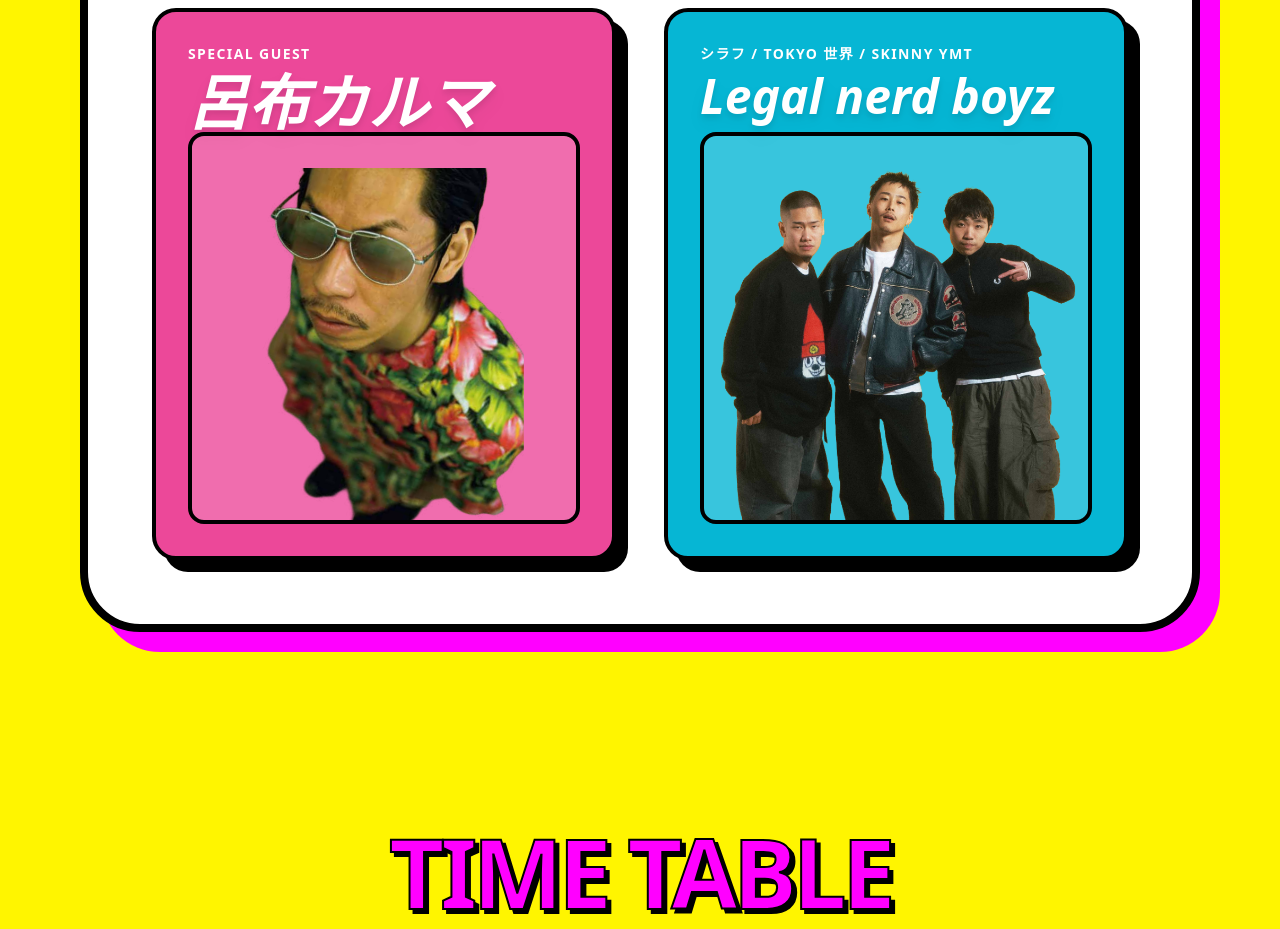
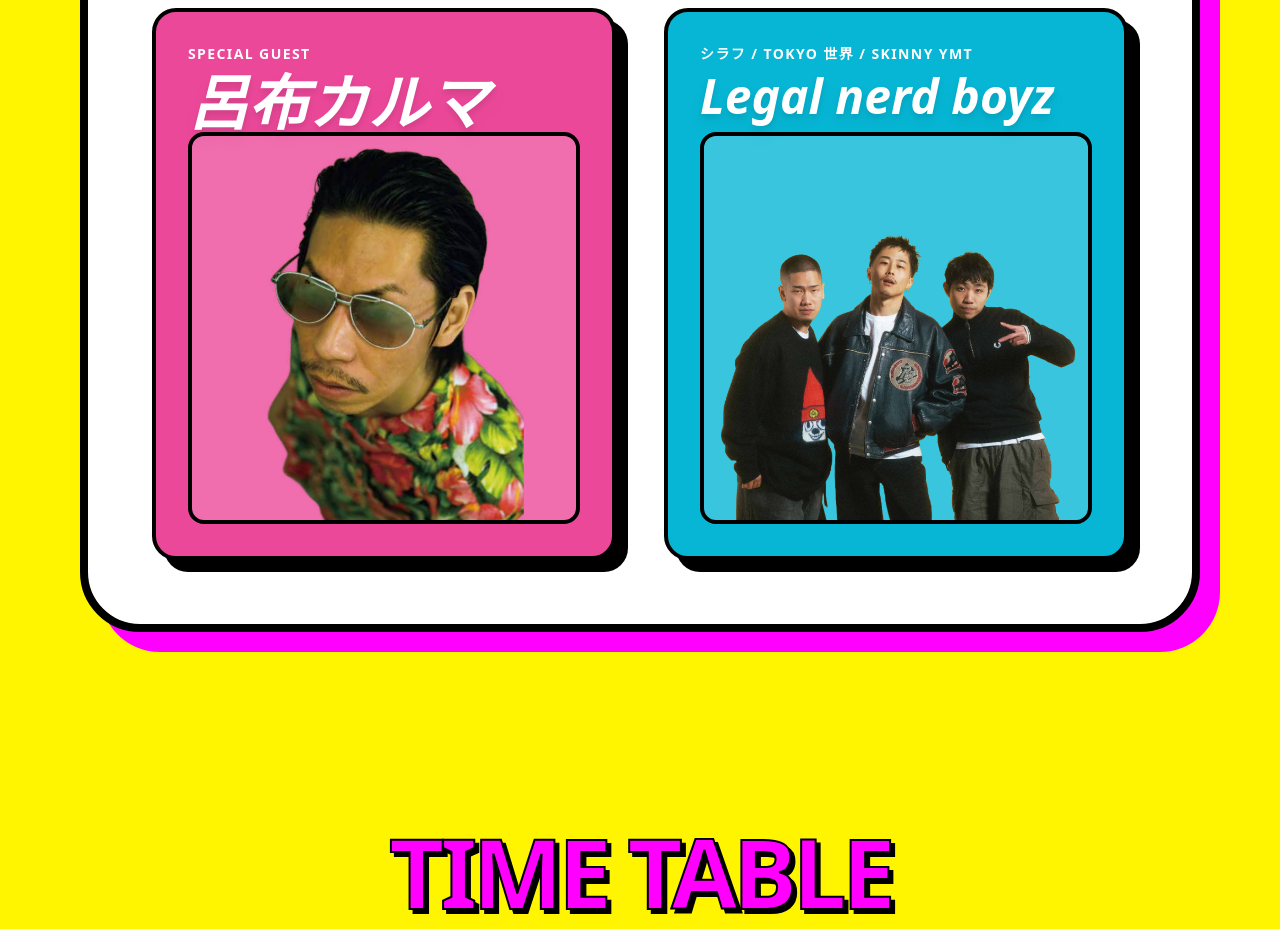
Before and after one commit to reliefhideyori/misoji8, a React (Vite) app: page / in a window 1280 px wide. Shown: the part 1280-2209 px from the top of the page. Built offline with nearby package versions, Linux system fonts and the light colour scheme.

Commit message:
fix: 呂布カルマの写真が見切れる問題を修正

```diff
--- a/src/App.jsx
+++ b/src/App.jsx
@@ -266,11 +266,11 @@ const App = () => {
                                                 {guest.name}
                                             </h3>
                                         </div>
-                                        <div className="mt-auto pt-8 aspect-square bg-white/20 rounded-2xl border-4 border-black flex items-center justify-center overflow-hidden">
+                                        <div className="mt-auto aspect-square bg-white/20 rounded-2xl border-4 border-black flex items-center justify-center overflow-hidden">
                                             <img
                                                 src={guest.image}
                                                 alt={guest.name}
-                                                className="w-full h-full object-cover"
+                                                className="w-full h-full object-cover object-top"
                                             />
                                         </div>
                                     </div>
```
